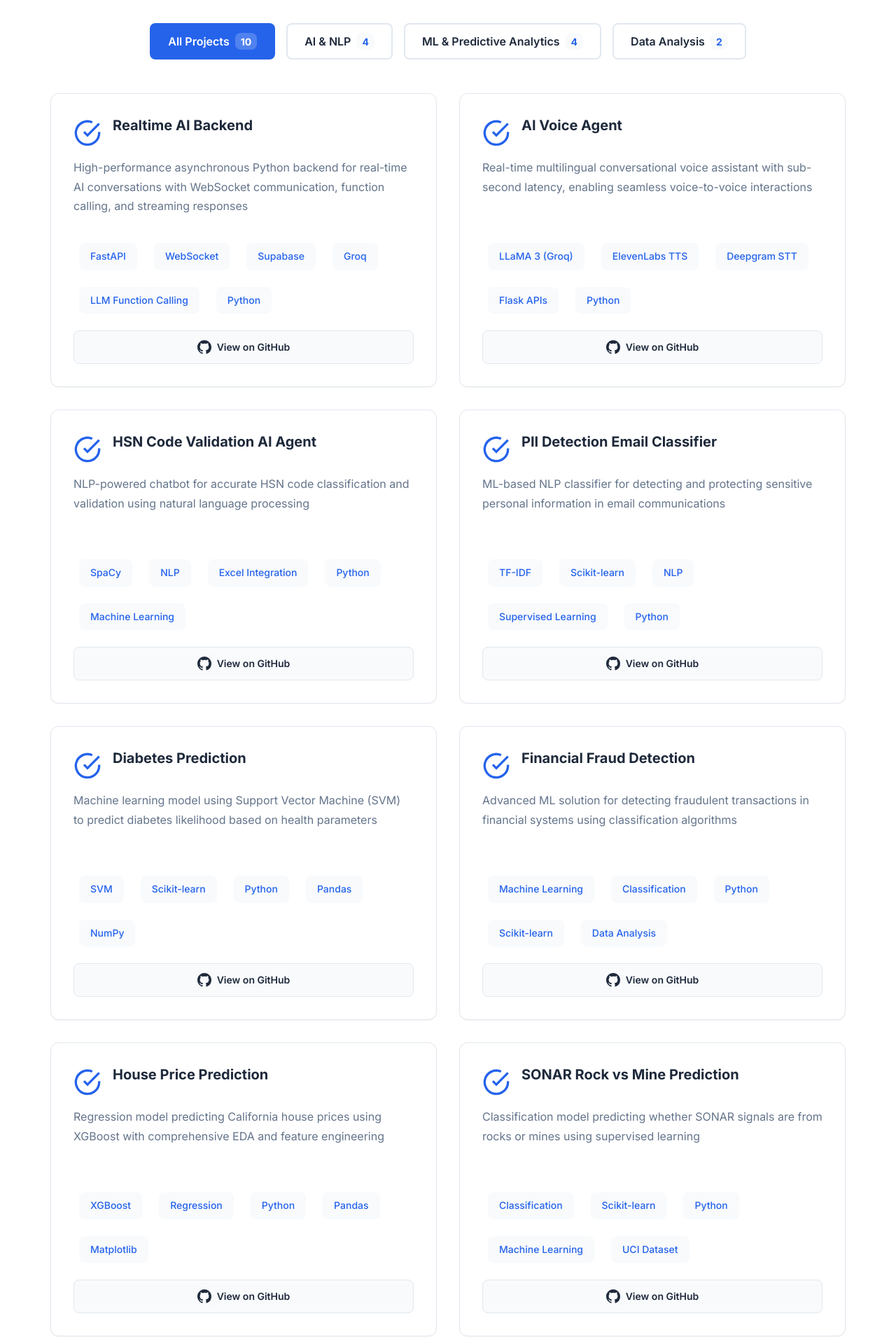
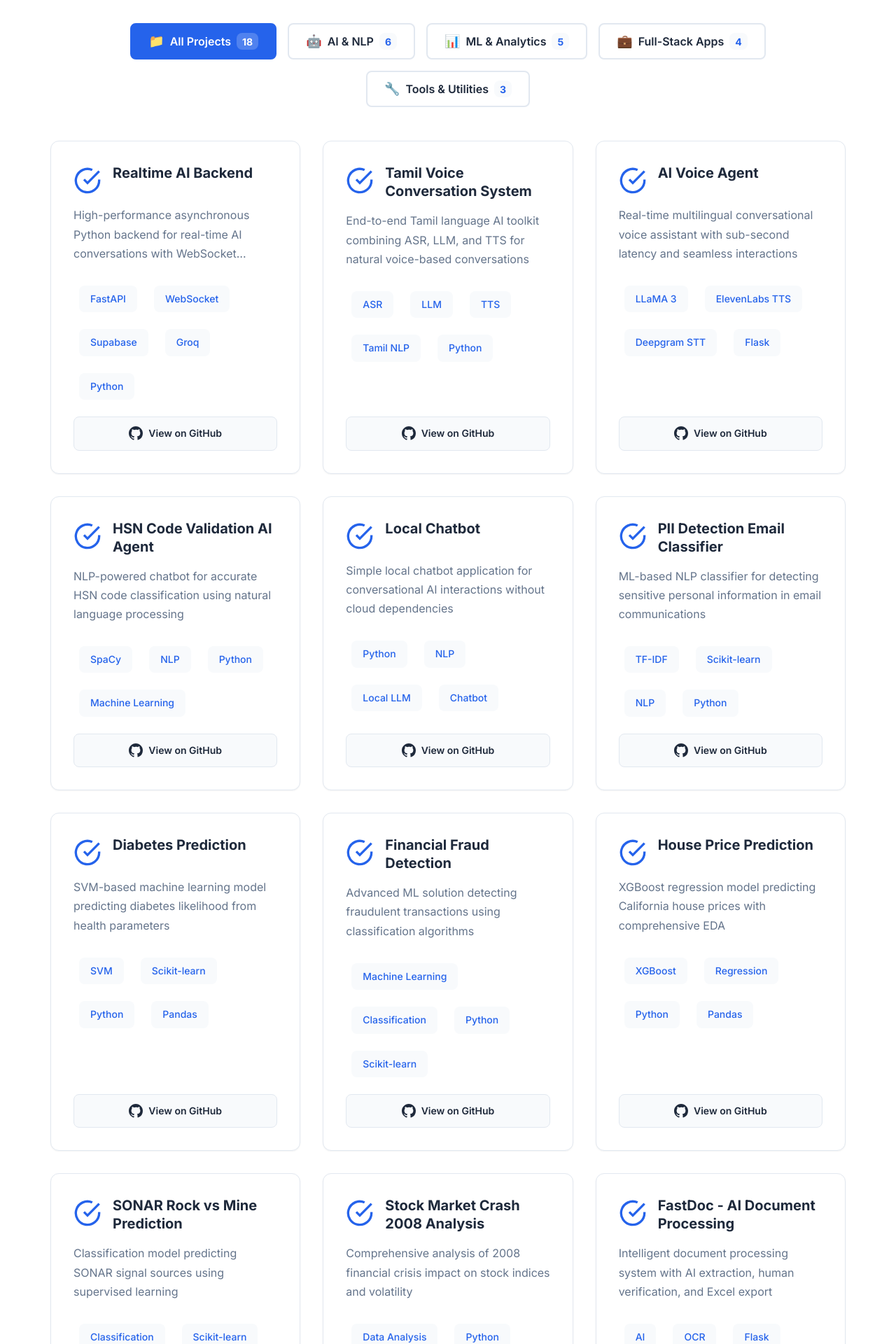
Before and after one commit to allwin107/Portfolio, a Next.js app: page / in a window 1280 px wide. Shown: the part 2900-4820 px from the top of the page at 70% size. Built offline with nearby package versions, Linux system fonts and the light colour scheme.

Commit message:
Expand portfolio to 18 projects with 4 categories and improved layout

```diff
--- a/components/Projects.js
+++ b/components/Projects.js
@@ -6,86 +6,144 @@
     const [activeFilter, setActiveFilter] = useState('all')
 
     const projects = [
-        // AI & NLP Projects
+        // AI & NLP Projects (6)
         {
             title: 'Realtime AI Backend',
-            description: 'High-performance asynchronous Python backend for real-time AI conversations with WebSocket communication, function calling, and streaming responses',
-            technologies: ['FastAPI', 'WebSocket', 'Supabase', 'Groq', 'LLM Function Calling', 'Python'],
+            description: 'High-performance asynchronous Python backend for real-time AI conversations with WebSocket communication and function calling',
+            technologies: ['FastAPI', 'WebSocket', 'Supabase', 'Groq', 'Python'],
             category: 'ai-nlp',
             github: 'https://github.com/allwin107/Realtime-AI-Backend'
         },
         {
+            title: 'Tamil Voice Conversation System',
+            description: 'End-to-end Tamil language AI toolkit combining ASR, LLM, and TTS for natural voice-based conversations',
+            technologies: ['ASR', 'LLM', 'TTS', 'Tamil NLP', 'Python'],
+            category: 'ai-nlp',
+            github: 'https://github.com/allwin107/ASR-LLM-TTS-Tamil-Lang'
+        },
+        {
             title: 'AI Voice Agent',
-            description: 'Real-time multilingual conversational voice assistant with sub-second latency, enabling seamless voice-to-voice interactions',
-            technologies: ['LLaMA 3 (Groq)', 'ElevenLabs TTS', 'Deepgram STT', 'Flask APIs', 'Python'],
+            description: 'Real-time multilingual conversational voice assistant with sub-second latency and seamless interactions',
+            technologies: ['LLaMA 3', 'ElevenLabs TTS', 'Deepgram STT', 'Flask'],
             category: 'ai-nlp',
             github: 'https://github.com/allwin107/AI-Voice-Agent'
         },
         {
             title: 'HSN Code Validation AI Agent',
-            description: 'NLP-powered chatbot for accurate HSN code classification and validation using natural language processing',
-            technologies: ['SpaCy', 'NLP', 'Excel Integration', 'Python', 'Machine Learning'],
+            description: 'NLP-powered chatbot for accurate HSN code classification using natural language processing',
+            technologies: ['SpaCy', 'NLP', 'Python', 'Machine Learning'],
             category: 'ai-nlp',
             github: 'https://github.com/allwin107/HSN-Code-Validation'
         },
         {
+            title: 'Local Chatbot',
+            description: 'Simple local chatbot application for conversational AI interactions without cloud dependencies',
+            technologies: ['Python', 'NLP', 'Local LLM', 'Chatbot'],
+            category: 'ai-nlp',
+            github: 'https://github.com/allwin107/Local_Chatbot'
+        },
+        {
             title: 'PII Detection Email Classifier',
-            description: 'ML-based NLP classifier for detecting and protecting sensitive personal information in email communications',
-            technologies: ['TF-IDF', 'Scikit-learn', 'NLP', 'Supervised Learning', 'Python'],
+            description: 'ML-based NLP classifier for detecting sensitive personal information in email communications',
+            technologies: ['TF-IDF', 'Scikit-learn', 'NLP', 'Python'],
             category: 'ai-nlp',
             github: 'https://github.com/allwin107/PII-Detection-Email-Classifier'
         },
-        // ML & Predictive Analytics
+        // ML & Predictive Analytics (5)
         {
             title: 'Diabetes Prediction',
-            description: 'Machine learning model using Support Vector Machine (SVM) to predict diabetes likelihood based on health parameters',
-            technologies: ['SVM', 'Scikit-learn', 'Python', 'Pandas', 'NumPy'],
+            description: 'SVM-based machine learning model predicting diabetes likelihood from health parameters',
+            technologies: ['SVM', 'Scikit-learn', 'Python', 'Pandas'],
             category: 'ml-analytics',
             github: 'https://github.com/allwin107/Diabetes-Prediction-using-Machine-Learning'
         },
         {
             title: 'Financial Fraud Detection',
-            description: 'Advanced ML solution for detecting fraudulent transactions in financial systems using classification algorithms',
-            technologies: ['Machine Learning', 'Classification', 'Python', 'Scikit-learn', 'Data Analysis'],
+            description: 'Advanced ML solution detecting fraudulent transactions using classification algorithms',
+            technologies: ['Machine Learning', 'Classification', 'Python', 'Scikit-learn'],
             category: 'ml-analytics',
             github: 'https://github.com/allwin107/Financial-Fraud-Detection'
         },
         {
             title: 'House Price Prediction',
-            description: 'Regression model predicting California house prices using XGBoost with comprehensive EDA and feature engineering',
-            technologies: ['XGBoost', 'Regression', 'Python', 'Pandas', 'Matplotlib'],
+            description: 'XGBoost regression model predicting California house prices with comprehensive EDA',
+            technologies: ['XGBoost', 'Regression', 'Python', 'Pandas'],
             category: 'ml-analytics',
             github: 'https://github.com/allwin107/House-Price-Prediction-using-XGBoost-and-California-Housing-Dataset'
         },
         {
             title: 'SONAR Rock vs Mine Prediction',
-            description: 'Classification model predicting whether SONAR signals are from rocks or mines using supervised learning',
-            technologies: ['Classification', 'Scikit-learn', 'Python', 'Machine Learning', 'UCI Dataset'],
+            description: 'Classification model predicting SONAR signal sources using supervised learning',
+            technologies: ['Classification', 'Scikit-learn', 'Python', 'ML'],
             category: 'ml-analytics',
             github: 'https://github.com/allwin107/SONAR-Rock-vs-Mine-Prediction'
         },
-        // Data Analysis
         {
             title: 'Stock Market Crash 2008 Analysis',
-            description: 'Comprehensive analysis of the 2008 financial crisis impact on stock indices, exploring volatility and market dynamics',
-            technologies: ['Data Analysis', 'Python', 'Pandas', 'Matplotlib', 'Financial Analysis'],
-            category: 'data-analysis',
+            description: 'Comprehensive analysis of 2008 financial crisis impact on stock indices and volatility',
+            technologies: ['Data Analysis', 'Python', 'Pandas', 'Matplotlib'],
+            category: 'ml-analytics',
             github: 'https://github.com/allwin107/Stock-Market-Crash-2008-Insights'
+        },
+        // Full-Stack Applications (4)
+        {
+            title: 'FastDoc - AI Document Processing',
+            description: 'Intelligent document processing system with AI extraction, human verification, and Excel export',
+            technologies: ['AI', 'OCR', 'Flask', 'React', 'Excel'],
+            category: 'fullstack',
+            github: 'https://github.com/allwin107/FastDoc--AI_Powered_Document_Processing_System'
+        },
+        {
+            title: 'Email Classifier Pro',
+            description: 'Enterprise email classification system with PII detection and advanced categorization',
+            technologies: ['NLP', 'Flask', 'React', 'Classification', 'PII'],
+            category: 'fullstack',
+            github: 'https://github.com/allwin107/email-classifier-pro'
+        },
+        {
+            title: 'Loan Prediction Web App',
+            description: 'Flask-based web app using Random Forest to predict loan approval with responsive UI',
+            technologies: ['Flask', 'Random Forest', 'HTML/CSS', 'Python'],
+            category: 'fullstack',
+            github: 'https://github.com/allwin107/Loan-Prediction-Web-App'
+        },
+        {
+            title: 'IdeaForge',
+            description: 'Next.js application for idea generation and project management',
+            technologies: ['Next.js', 'React', 'JavaScript', 'Web App'],
+            category: 'fullstack',
+            github: 'https://github.com/allwin107/IdeaForge'
+        },
+        // Tools & Utilities (3)
+        {
+            title: 'Live OCR Camera Feed',
+            description: 'Real-time OCR system capturing live video and extracting text using Tesseract and OpenCV',
+            technologies: ['Tesseract', 'OpenCV', 'Python', 'OCR'],
+            category: 'tools',
+            github: 'https://github.com/allwin107/Live-OCR-Camera-Feed-with-Tesseract-and-OpenCV'
         },
         {
             title: 'Fantasy Team Simulation',
-            description: 'Probability-based simulation generating 20,000 unique fantasy cricket teams using player selection probabilities',
-            technologies: ['Python', 'Probability', 'Simulation', 'Data Analysis', 'Algorithm Design'],
-            category: 'data-analysis',
+            description: 'Probability-based simulation generating 20,000 unique fantasy cricket teams',
+            technologies: ['Python', 'Probability', 'Simulation', 'Algorithm'],
+            category: 'tools',
             github: 'https://github.com/allwin107/Fantasy-Team-Simulation-using-Player-Selection-Probabilities'
+        },
+        {
+            title: 'Simple Calculator',
+            description: 'GUI calculator application built with Tkinter for basic arithmetic operations',
+            technologies: ['Python', 'Tkinter', 'GUI', 'Desktop App'],
+            category: 'tools',
+            github: 'https://github.com/allwin107/Simple-Calculator-with-Tkinter'
         }
     ]
 
     const categories = [
-        { id: 'all', label: 'All Projects', count: projects.length },
-        { id: 'ai-nlp', label: 'AI & NLP', count: projects.filter(p => p.category === 'ai-nlp').length },
-        { id: 'ml-analytics', label: 'ML & Predictive Analytics', count: projects.filter(p => p.category === 'ml-analytics').length },
-        { id: 'data-analysis', label: 'Data Analysis', count: projects.filter(p => p.category === 'data-analysis').length }
+        { id: 'all', label: 'All Projects', count: projects.length, icon: '📁' },
+        { id: 'ai-nlp', label: 'AI & NLP', count: projects.filter(p => p.category === 'ai-nlp').length, icon: '🤖' },
+        { id: 'ml-analytics', label: 'ML & Analytics', count: projects.filter(p => p.category === 'ml-analytics').length, icon: '📊' },
+        { id: 'fullstack', label: 'Full-Stack Apps', count: projects.filter(p => p.category === 'fullstack').length, icon: '💼' },
+        { id: 'tools', label: 'Tools & Utilities', count: projects.filter(p => p.category === 'tools').length, icon: '🔧' }
     ]
 
     const filteredProjects = activeFilter === 'all'
@@ -104,13 +162,14 @@
                             className={`${styles.filterBtn} ${activeFilter === category.id ? styles.active : ''}`}
                             onClick={() => setActiveFilter(category.id)}
                         >
+                            <span className={styles.icon}>{category.icon}</span>
                             {category.label}
                             <span className={styles.count}>{category.count}</span>
                         </button>
                     ))}
                 </div>
 
-                <div className="grid grid-3">
+                <div className={`grid ${styles.projectGrid}`}>
                     {filteredProjects.map((project, index) => (
                         <div key={index} className={`card ${styles.projectCard}`}>
                             <div className={styles.projectHeader}>
--- a/components/Projects.module.css
+++ b/components/Projects.module.css
@@ -40,6 +40,11 @@
     border-color: var(--color-primary-dark);
 }
 
+.icon {
+    font-size: var(--font-size-lg);
+    line-height: 1;
+}
+
 .count {
     display: inline-flex;
     align-items: center;
@@ -59,11 +64,16 @@
     color: white;
 }
 
+.projectGrid {
+    grid-template-columns: repeat(auto-fill, minmax(350px, 1fr));
+    gap: var(--spacing-xl);
+}
+
 .projectCard {
     display: flex;
     flex-direction: column;
     height: 100%;
-    min-height: 420px;
+    min-height: 400px;
 }
 
 .projectHeader {
@@ -91,12 +101,12 @@
     margin-bottom: var(--spacing-lg);
     line-height: 1.7;
     display: -webkit-box;
-    -webkit-line-clamp: 4;
+    -webkit-line-clamp: 3;
     -webkit-box-orient: vertical;
-    line-clamp: 4;
+    line-clamp: 3;
     overflow: hidden;
     text-overflow: ellipsis;
-    max-height: 6.8em;
+    max-height: 5.1em;
 }
 
 .technologies {
@@ -136,6 +146,12 @@
     flex-shrink: 0;
 }
 
+@media (max-width: 1024px) {
+    .projectGrid {
+        grid-template-columns: repeat(auto-fill, minmax(300px, 1fr));
+    }
+}
+
 @media (max-width: 768px) {
     .filterButtons {
         gap: var(--spacing-sm);
@@ -146,7 +162,15 @@
         font-size: var(--font-size-sm);
     }
 
+    .icon {
+        font-size: var(--font-size-base);
+    }
+
+    .projectGrid {
+        grid-template-columns: 1fr;
+    }
+
     .projectCard {
-        min-height: 380px;
+        min-height: 360px;
     }
 }
```
